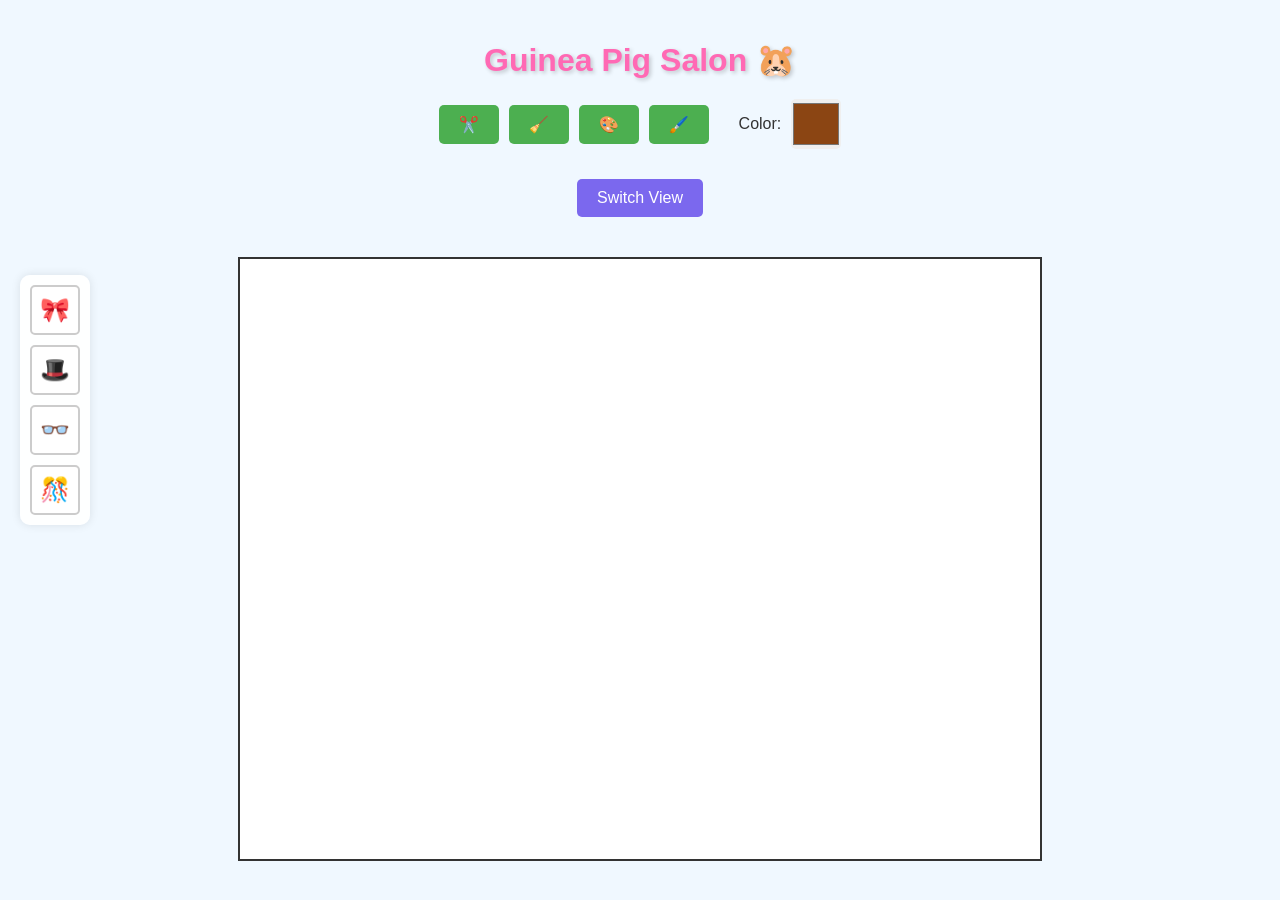
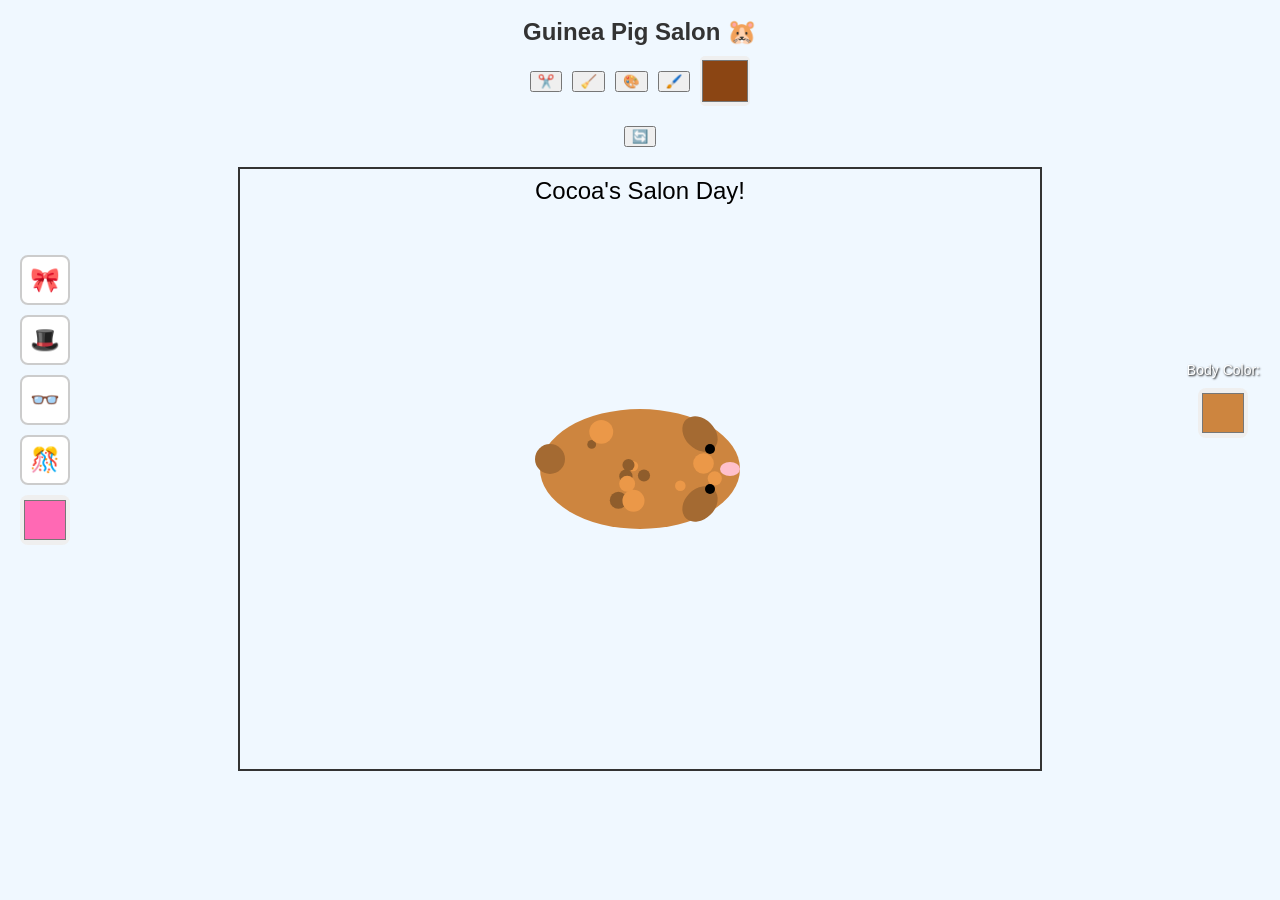
Before and after one commit to Abarber206/guinea-pig-salon, a plain HTML site: page index.html in a window 1280 px wide. After the commit the page ends 800 px from the top, so only its background shows below. Drawn offline with Linux system fonts and the light colour scheme.

Commit message:
Clean up repository - ensure correct game files

```diff
--- a/index.html
+++ b/index.html
@@ -11,14 +11,11 @@
             align-items: center;
             background-color: #f0f8ff;
             font-family: Arial, sans-serif;
-            margin: 0;
-            padding: 20px;
         }
         #gameCanvas {
             border: 2px solid #333;
             margin: 20px;
             cursor: pointer;
-            background-color: white;
         }
         .tools {
             display: flex;
@@ -26,7 +23,7 @@
             margin-bottom: 20px;
             align-items: center;
         }
-        button {
+        .tool-btn {
             padding: 10px 20px;
             font-size: 16px;
             border: none;
@@ -36,10 +33,10 @@
             cursor: pointer;
             transition: background-color 0.3s;
         }
-        button:hover {
+        .tool-btn:hover {
             background-color: #45a049;
         }
-        button.selected {
+        .tool-btn.selected {
             background-color: #2E7D32;
             box-shadow: 0 0 5px rgba(0,0,0,0.3);
         }
@@ -49,7 +46,7 @@
             gap: 10px;
             margin-left: 20px;
         }
-        input[type="color"] {
+        #colorPicker {
             width: 50px;
             height: 50px;
             padding: 0;
@@ -66,7 +63,14 @@
             margin-bottom: 20px;
         }
         .view-btn {
+            padding: 12px 24px;
+            font-size: 16px;
+            border: none;
+            border-radius: 5px;
             background-color: #7B68EE;
+            color: white;
+            cursor: pointer;
+            transition: background-color 0.3s;
         }
         .view-btn:hover {
             background-color: #6A5ACD;
@@ -79,60 +83,97 @@
             display: flex;
             flex-direction: column;
             gap: 10px;
-            background-color: rgba(255, 255, 255, 0.9);
-            padding: 10px;
-            border-radius: 10px;
-            box-shadow: 0 0 10px rgba(0,0,0,0.1);
         }
+
         .accessories button {
             width: 50px;
             height: 50px;
             font-size: 24px;
-            padding: 5px;
-            background-color: white;
-            color: #333;
             border: 2px solid #ccc;
+            border-radius: 8px;
+            background: white;
+            cursor: pointer;
+            transition: all 0.3s;
         }
+
         .accessories button:hover {
             transform: scale(1.1);
             border-color: #ff69b4;
         }
+
+        .accessories button.selected {
+            background: #ffe6f2;
+            border-color: #ff69b4;
+        }
+
+        #accessoryColorPicker {
+            width: 50px;
+            height: 50px;
+            border: none;
+            border-radius: 8px;
+            cursor: pointer;
+        }
+        .body-color {
+            position: fixed;
+            right: 20px;
+            top: 50%;
+            transform: translateY(-50%);
+            display: flex;
+            flex-direction: column;
+            gap: 10px;
+            align-items: center;
+        }
+
+        .body-color span {
+            color: white;
+            text-shadow: 1px 1px 2px black;
+            font-size: 14px;
+        }
+
+        #bodyColorPicker {
+            width: 50px;
+            height: 50px;
+            border: none;
+            border-radius: 8px;
+            cursor: pointer;
+        }
         #gameTitle {
-            color: #ff69b4;
-            text-shadow: 2px 2px 4px rgba(0,0,0,0.2);
-            margin-bottom: 20px;
+            text-align: center;
+            font-family: 'Arial', sans-serif;
+            margin: 10px 0;
+            font-size: 24px;
+            color: #333;
         }
     </style>
 </head>
 <body>
     <h1 id="gameTitle">Guinea Pig Salon 🐹</h1>
     <div class="tools">
-        <button id="scissors" class="tool-btn" title="Cut Hair">✂️</button>
-        <button id="brush" class="tool-btn" title="Add Hair">🧹</button>
-        <button id="hairDye" class="tool-btn" title="Hair Dye">🎨</button>
-        <button id="paintBrush" class="tool-btn" title="Paint Brush">🖌️</button>
-        <div class="color-picker">
-            <span class="tool-label">Color:</span>
-            <input type="color" id="colorPicker" value="#8B4513">
-        </div>
+        <button id="scissors" title="Cut Hair">✂️</button>
+        <button id="brush" title="Add Hair">🧹</button>
+        <button id="dye" title="Dye All Hair">🎨</button>
+        <button id="paintbrush" title="Paint Hair">🖌️</button>
+        <input type="color" id="colorPicker" value="#8B4513">
     </div>
-    <div class="view-controls">
-        <button id="viewToggle" class="view-btn">Switch View</button>
+    <div class="accessories">
+        <button id="bow" title="Add Bow">🎀</button>
+        <button id="hat" title="Add Hat">🎩</button>
+        <button id="glasses" title="Add Glasses">👓</button>
+        <button id="bowtie" title="Add Bowtie">🎊</button>
+        <input type="color" id="accessoryColorPicker" value="#FF69B4">
+    </div>
+    <div class="body-color">
+        <span>Body Color:</span>
+        <input type="color" id="bodyColorPicker" value="#8B4513">
+    </div>
+    <div class="view-toggle">
+        <button id="viewToggle" title="Switch View">🔄</button>
     </div>
     <canvas id="gameCanvas" width="800" height="600"></canvas>
-    <div class="accessories">
-        <button id="bowToggle" title="Toggle Bow">🎀</button>
-        <button id="hatToggle" title="Toggle Hat">🎩</button>
-        <button id="glassesToggle" title="Toggle Glasses">👓</button>
-        <button id="bowtieToggle" title="Toggle Bowtie">🎊</button>
-    </div>
-
-    <!-- Audio elements -->
     <audio id="cutSound" src="https://assets.mixkit.co/active_storage/sfx/2893/2893-preview.mp3" preload="auto"></audio>
     <audio id="brushSound" src="https://assets.mixkit.co/active_storage/sfx/138/138-preview.mp3" preload="auto"></audio>
+    <audio id="accessorySound" src="https://assets.mixkit.co/active_storage/sfx/2894/2894-preview.mp3" preload="auto"></audio>
     <audio id="colorSound" src="https://assets.mixkit.co/active_storage/sfx/138/138-preview.mp3" preload="auto"></audio>
-    <audio id="accessorySound" src="https://assets.mixkit.co/active_storage/sfx/2894/2894-preview.mp3" preload="auto"></audio>
-
     <script src="guinea-pig-game.js"></script>
 </body>
 </html>
```
Also changed, not shown: 1 other file.
